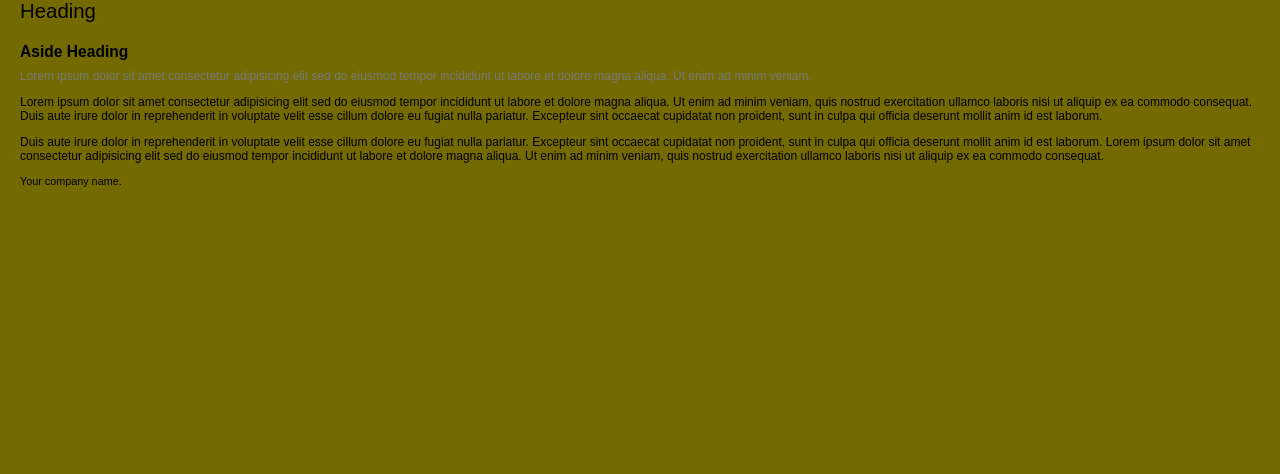
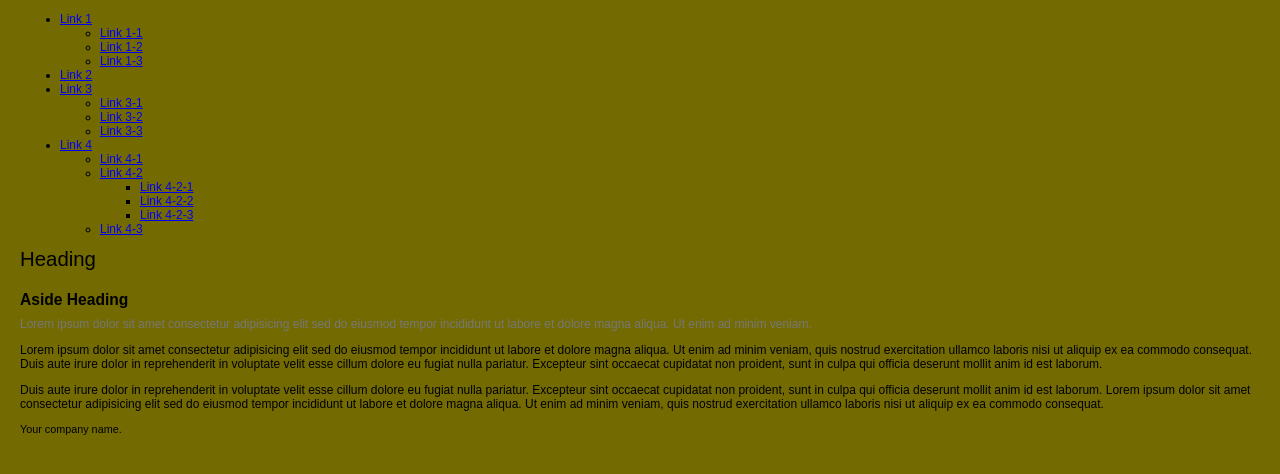
Before and after one commit to WebDevTuts/creating_navigation_menu_with_jquery, a plain HTML site: page index.html in a window 1280 px wide. Drawn offline with Linux system fonts and the light colour scheme.

Commit message:
Add markup for dropdown menus

```diff
--- a/index.html
+++ b/index.html
@@ -17,7 +17,36 @@
       <header>
         <a class="logo" href="#"></a>
         <nav class="nav_menu">
-          <!-- menu goes here -->
+          <ul class="dropmenu">
+            <li><a href="#">Link 1</a>
+              <ul>
+                <li><a href="#">Link 1-1</a></li>
+                <li><a href="#" class="selected">Link 1-2</a></li>
+                <li><a href="#">Link 1-3</a></li>
+              </ul>
+            </li>
+            <li><a href="#">Link 2</a></li>
+            <li><a href="#">Link 3</a>
+              <ul>
+                <li><a href="#">Link 3-1</a></li>
+                <li><a href="#">Link 3-2</a></li>
+                <li><a href="#">Link 3-3</a></li>
+              </ul>
+            </li>
+            <li><a href="#">Link 4</a>
+              <ul>
+                <li><a href="#">Link 4-1</a></li>
+                <li><a href="#">Link 4-2</a>
+                  <ul>
+                    <li><a href="#">Link 4-2-1</a></li>
+                    <li><a href="#">Link 4-2-2</a></li>
+                    <li><a href="#">Link 4-2-3</a></li>
+                  </ul>
+                </li>
+                <li><a href="#">Link 4-3</a></li>
+              </ul>
+            </li>
+          </ul>
         </nav>
       </header>
       <article>
```
